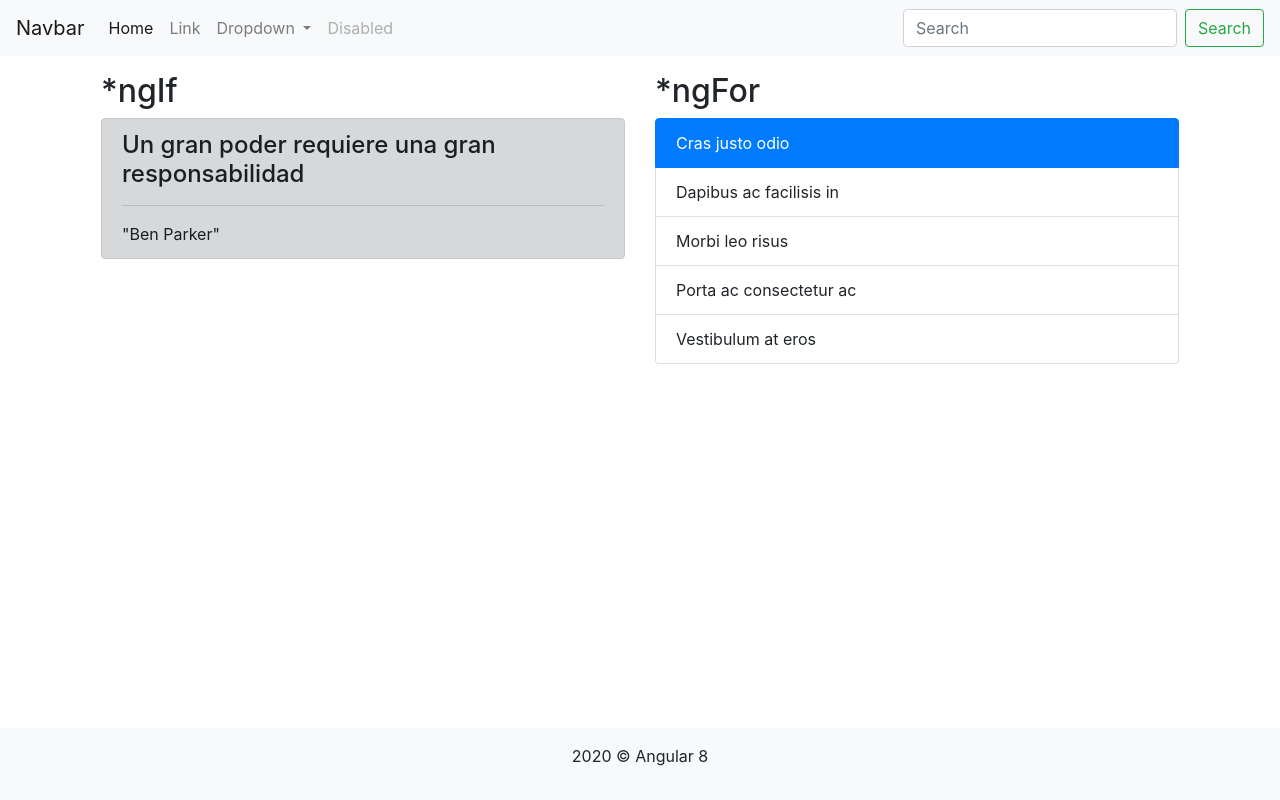
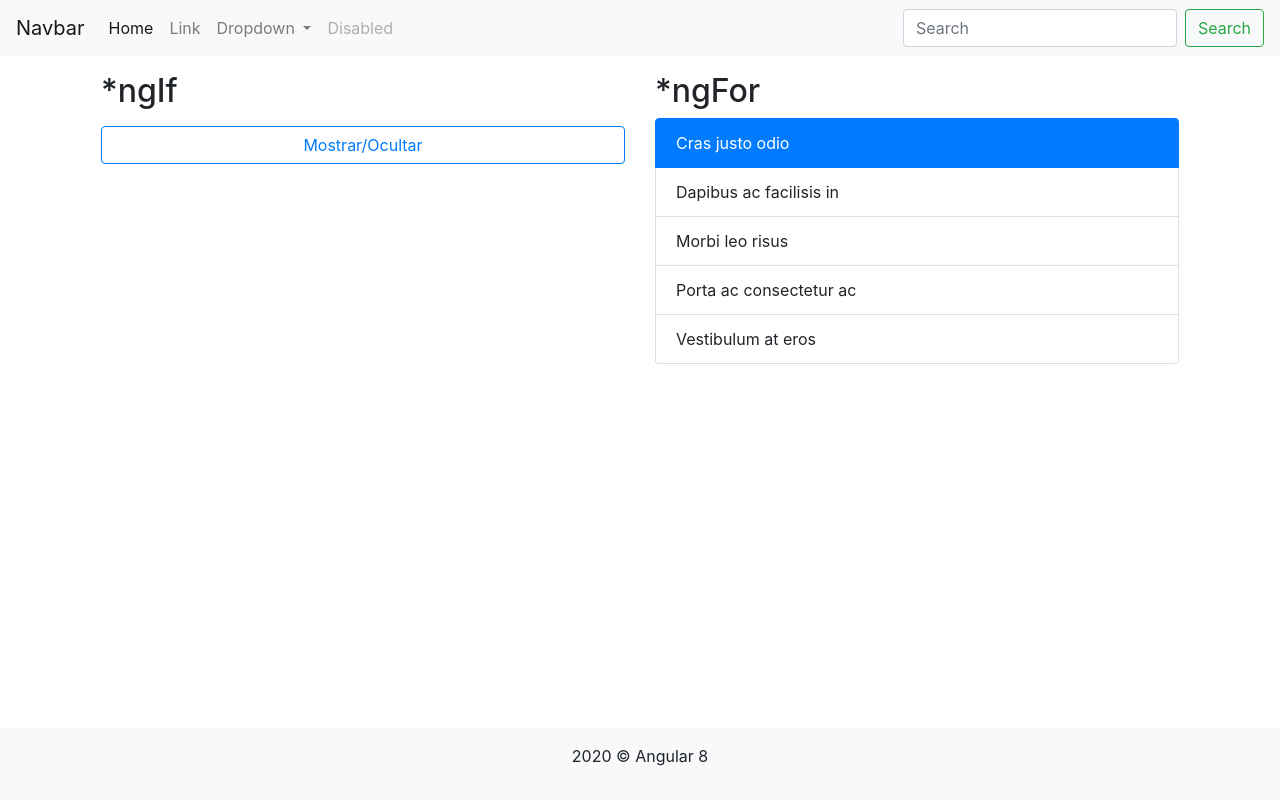
Before and after one commit to jcarlosj/Angular-App-1-Components-Directives-U-FH, an Angular app: page / in a window 1280 px wide. Built offline with nearby package versions, Linux system fonts and the light colour scheme.

Commit message:
[+] Component > Body: Directiva ngIf despliega frase

```diff
--- a/src/app/components/body.component.html
+++ b/src/app/components/body.component.html
@@ -4,7 +4,11 @@
             <div class="col-12 col-md-6">
                 <h2>*ngIf</h2>
 
-                <div class="alert alert-dark" role="alert">
+                <button (click)="show = !show" type="button" class="btn btn-outline-primary btn-block mt-3 mb-3">
+                    Mostrar/Ocultar
+                </button>
+
+                <div *ngIf="show" class="alert alert-primary" role="alert mt-3">
                     <h4>{{ phrase .text }}</h4>
                     <hr>
                     <p class="mb-0 text-left">"{{ phrase .author }}"</p>
--- a/src/app/components/body.component.ts
+++ b/src/app/components/body.component.ts
@@ -5,6 +5,7 @@ import { Component } from '@angular/core';
   templateUrl: './body.component.html'
 })
 export class BodyComponent {
+    show : boolean = false;
     phrase : any = {
         text: 'Un gran poder requiere una gran responsabilidad',
         author: 'Ben Parker'
```
